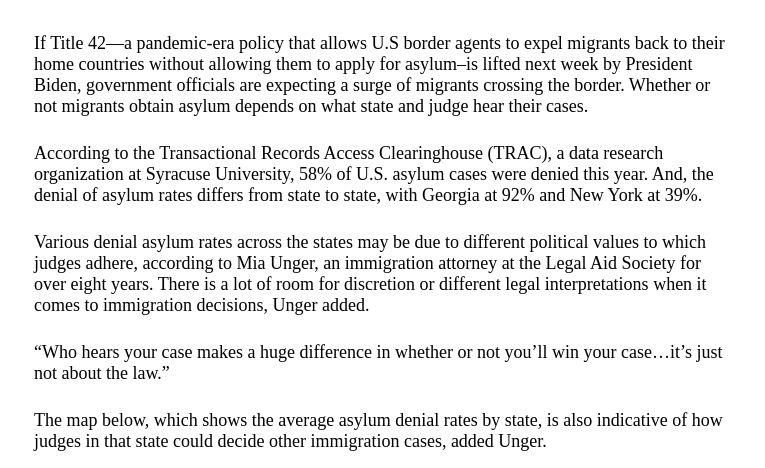
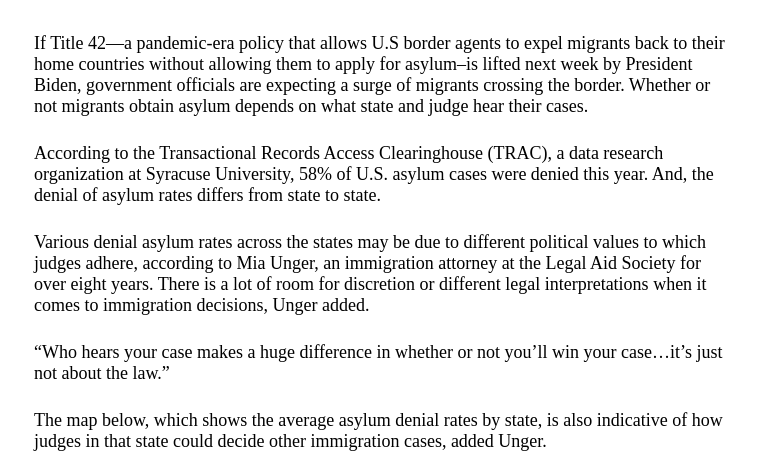
Before and after one commit to jojopotatolingad/Data-Mapping, a plain HTML site: page index.html in a window 1280 px wide. Shown: the part 840-1308 px from the top of the page, without its empty margins (256-1021 px from the left). Drawn offline with Linux system fonts and the light colour scheme.

Commit message:
Add files via upload

```diff
--- a/index.html
+++ b/index.html
@@ -34,7 +34,7 @@
 
 		<p class="body-text">If Title 42—a pandemic-era policy that allows U.S border agents to expel migrants back to their home countries without allowing them to apply for asylum–is lifted next week by President Biden, government officials are expecting a surge of migrants crossing the border. Whether or not migrants obtain asylum depends on what state and judge hear their cases.</p>
 
-		<p class="body-text">According to the Transactional Records Access Clearinghouse (TRAC), a data research organization at Syracuse University, 58% of U.S. asylum cases were denied this year. And, the denial of asylum rates differs from state to state, with Georgia at 92% and New York at 39%.</p>
+		<p class="body-text">According to the Transactional Records Access Clearinghouse (TRAC), a data research organization at Syracuse University, 58% of U.S. asylum cases were denied this year. And, the denial of asylum rates differs from state to state.</p>
 
 		<p class="body-text">Various denial asylum rates across the states may be due to different political values to which judges adhere, according to Mia Unger, an immigration attorney at the Legal Aid Society for over eight years. There is a lot of room for discretion or different legal interpretations when it comes to immigration decisions, Unger added.</p>
 
```
